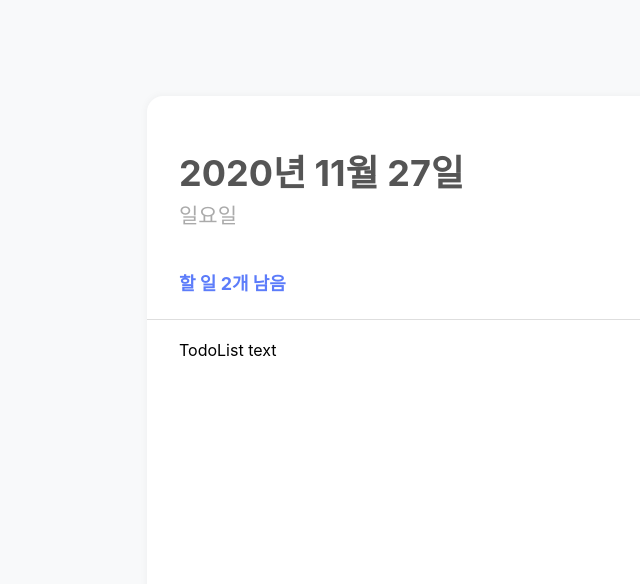
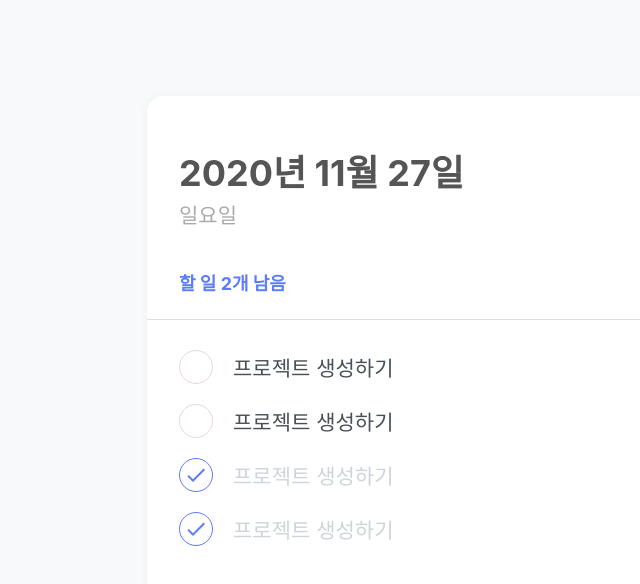
Before and after one commit to Na-Young-Woo/ToDo_list, a React (Create React App) app in the folder todo/: page / in a window 1280 px wide. Shown: the top 584 px of the page, without its empty margins (237-877 px from the left). Built offline with nearby package versions, Linux system fonts and the light colour scheme.

Commit message:
템플릿 진행 중

```diff
--- a/todo/src/Components/TodoItem.js
+++ b/todo/src/Components/TodoItem.js
@@ -1,6 +1,36 @@
 import React from "react";
-import styled from "styled-components";
+import styled, { css } from "styled-components";
 import { MdDone, MdDelete } from "react-icons/md";
+
+const CheckCircle = styled.div`
+  width: 32px;
+  height: 32px;
+  border-radius: 50%;
+  border: 1px solid #ecd4da;
+  font-size: 24px; //아이콘 사이즈
+  display: flex;
+  align-items: center;
+  justify-content: center;
+  margin-right: 20px;
+  cursor: pointer;
+
+  ${(props) =>
+    props.done && //done.props가 들어오면 css로 색이 바뀜
+    css`
+      border: 1px solid #5c7cfa;
+      color: #5c7cfa;
+    `}
+`;
+const Text = styled.div`
+  flex: 1px;
+  font-size: 21px;
+  color: #495057;
+  ${(props) =>
+    props.done && //done.props가 들어오면 css로 색이 바뀜
+    css`
+      color: #ced4da;
+    `}
+`;
 
 const Remove = styled.div`
   opacity: 0;
@@ -14,22 +44,32 @@ const Remove = styled.div`
     color: #ff6b6b;
   }
 `;
-const CheckCircle = styled.div``;
-const Text = styled.div``;
 
 const TodoItemBlock = styled.div`
-display:flex;
-align-items:center;
-padding: 12px
+  display: flex;
+  align-items: center;
+  padding: 10px 0;
   &:hover {
     ${Remove} {
+      //특정 상황에만 Remove를 넣어주고 싶을 때
       opacity: 1;
     }
   }
 `;
 
-function TodoItem() {
-  return <></>;
+function TodoItem({ id, done, text }) {
+  return (
+    <>
+      <TodoItemBlock>
+        <CheckCircle done={done}>{done && <MdDone></MdDone>}</CheckCircle>
+
+        <Text done={done}>{text}</Text>
+        <Remove>
+          <MdDelete />
+        </Remove>
+      </TodoItemBlock>
+    </>
+  );
 }
 
 export default TodoItem;
--- a/todo/src/Components/TodoList.js
+++ b/todo/src/Components/TodoList.js
@@ -1,5 +1,6 @@
 import React from "react";
 import styled from "styled-components";
+import TodoItem from "./TodoItem";
 
 const TodoListBlock = styled.div`
   flex: 1; // 자신이 차지할 수 있는 모든 영역을 차지함
@@ -9,7 +10,14 @@ const TodoListBlock = styled.div`
 `;
 
 function TodoList() {
-  return <TodoListBlock>TodoList text</TodoListBlock>;
+  return (
+    <TodoListBlock>
+      <TodoItem text="프로젝트 생성하기" done={false} />
+      <TodoItem text="프로젝트 생성하기" done={false} />
+      <TodoItem text="프로젝트 생성하기" done={true} />
+      <TodoItem text="프로젝트 생성하기" done={true} />
+    </TodoListBlock>
+  );
 }
 
 export default TodoList;
```
Also changed, not shown: 1 other file (tests, documents, lock files or other folders).
